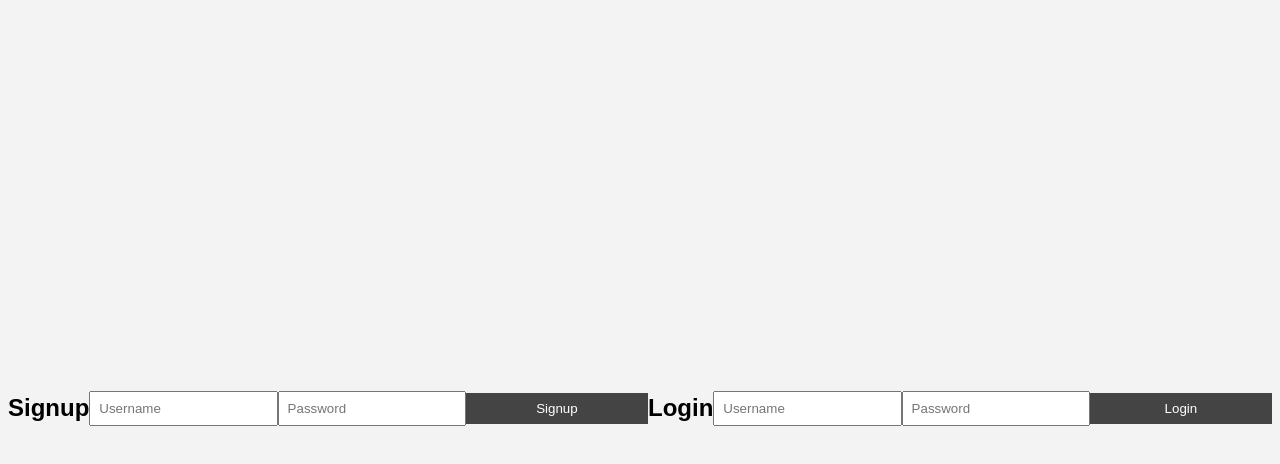
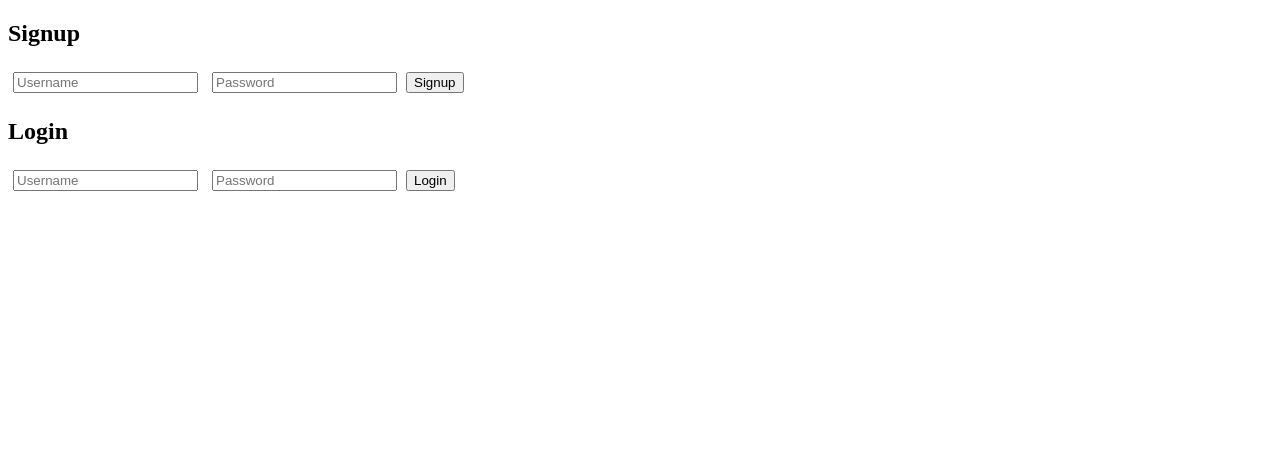
Before and after one commit to saravana373/LP2, a plain HTML site: page index.html in a window 1280 px wide. Drawn offline with Linux system fonts and the light colour scheme.

Commit message:
Update style.css

```diff
--- a/style.css
+++ b/style.css
@@ -1,38 +1,7 @@
-body {
-  font-family: Arial, sans-serif;
-  background: #f3f3f3;
-  display: flex;
-  justify-content: center;
-  align-items: center;
-  height: 100vh;
+script.js             body {
+  font-family: Arial;
+  padding: 20px;
 }
-
-.container {
-  background: white;
-  padding: 30px;
-  border-radius: 10px;
-  box-shadow: 0 0 10px rgba(0,0,0,0.1);
+input {
+  margin: 5px;
 }
-
-input, button {
-  display: block;
-  margin: 10px 0;
-  padding: 8px;
-  width: 100%;
-}
-
-button {
-  background: #444;
-  color: white;
-  border: none;
-  cursor: pointer;
-}
-
-button:hover {
-  background: #333;
-}
-
-.error {
-  color: red;
-  margin: 0;
-}
```
